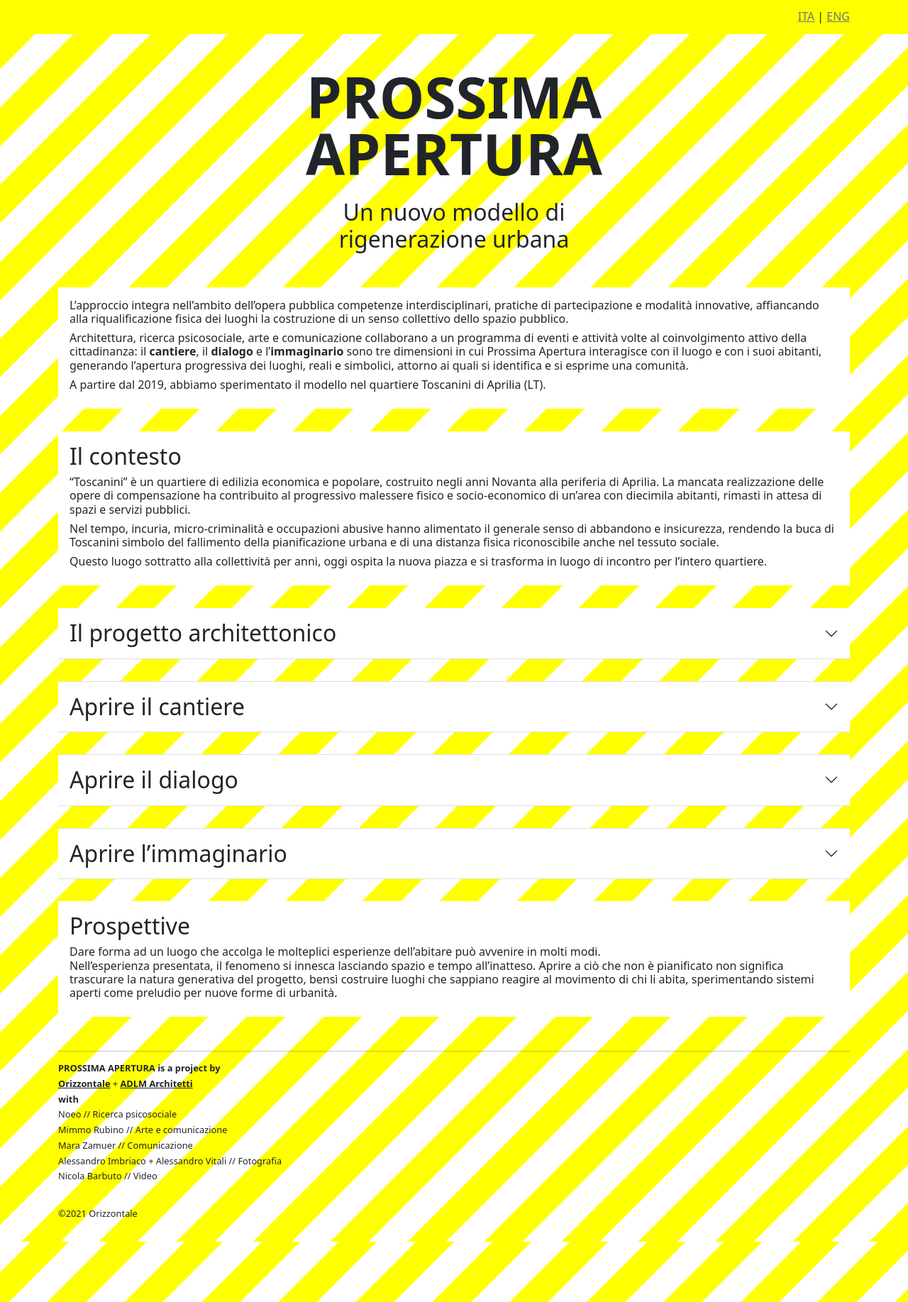
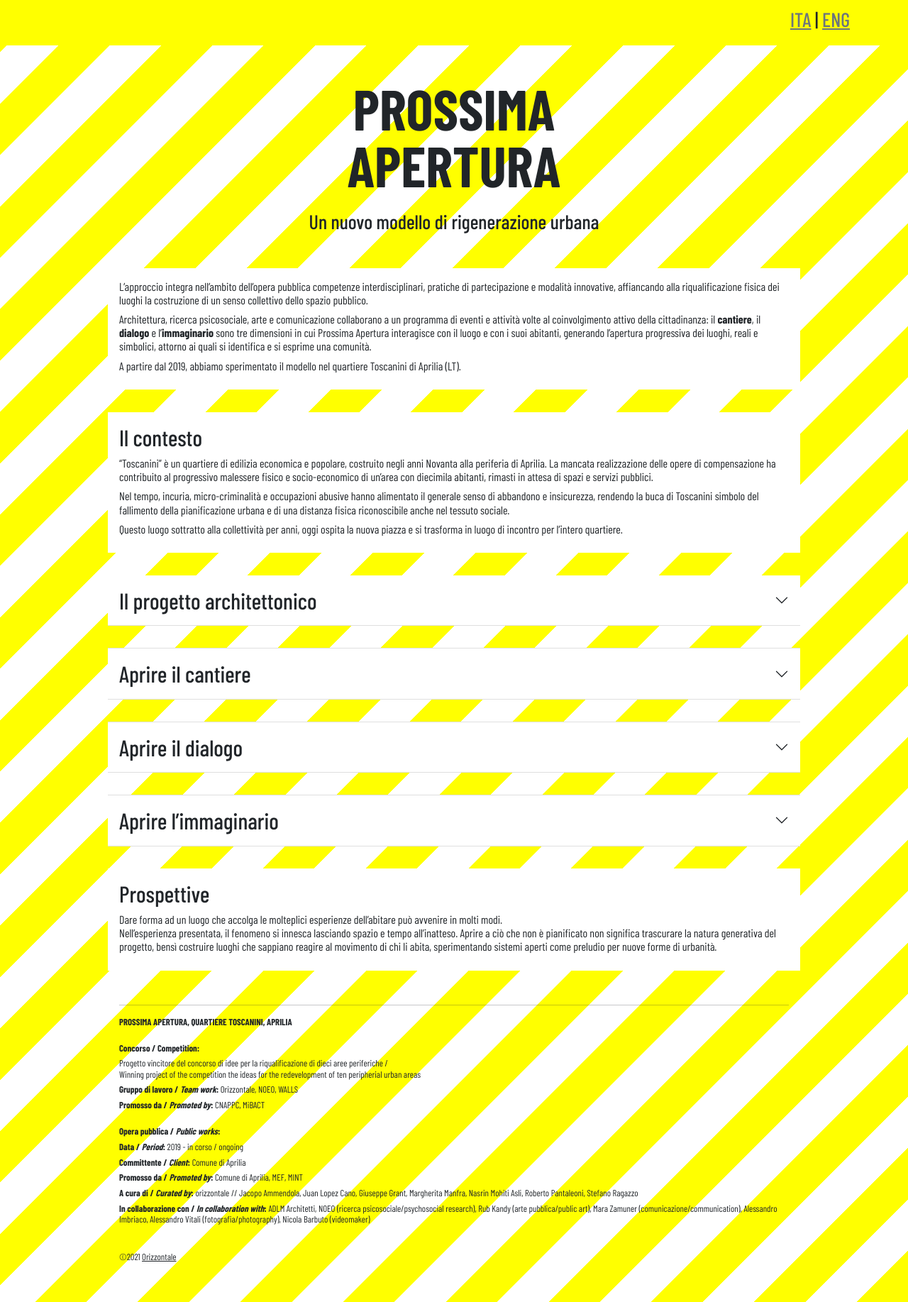
Before and after one commit to jacoping/prossimaapertura, a Jekyll site: the page built from index.html, in a window 1280 px wide. Shown: the whole page at 71% size. Built offline with Jekyll 4.4.1, drawn with Linux system fonts in a browser that asks for light colours; some web fonts are replaced.

Commit message:
font and footer

```diff
--- a/_includes/footer.html
+++ b/_includes/footer.html
@@ -1,19 +1,21 @@
-<footer class="mt-5 mb-2 smaller">
+<footer class="mt-5 mb-2 px-3 pb-3 smaller">
     <hr>
-    <p class="fw-bold">PROSSIMA APERTURA is a project by </p>
-    <p> <a class="fw-bold link-dark" target="_blank" href="https://www.orizzontale.org"> Orizzontale</a> +
-    <a class="fw-bold link-dark" target="_blank" href="http://www.adlmarchitetti.it/"> ADLM Architetti </a> </p>
-    <p class="fw-bold"> with </p>
-    <p> Noeo // Ricerca psicosociale</p>
-    <p> Mimmo Rubino // Arte e comunicazione </p>
-    <p> Mara Zamuer // Comunicazione </p>
-    <p> Alessandro Imbriaco + Alessandro Vitali // Fotografia </p>
-    <p> Nicola Barbuto // Video </p>
-
-
+    <p class="fw-bold">PROSSIMA APERTURA, QUARTIERE TOSCANINI, APRILIA </p>
+    <br>
+    <p class="fw-bold"> Concorso / Competition: </p>
+    <p> Progetto vincitore del concorso di idee per la riqualificazione di dieci aree periferiche /<br><en> Winning project of the competition the ideas for the redevelopment of ten peripherial urban areas </en></p>
+    <p> <b> Gruppo di lavoro / <i>Team work</i>:  </b>       Orizzontale, NOEO, WALLS </p>
+    <p> <b> Promosso da / <i>Promoted by</i>:     </b>       CNAPPC, MiBACT</p>
+    <br>
+    <p> <b> Opera pubblica / <i>Public works</i>:  </b>    </p>
+    <p> <b> Data / <i>Period</i>:  </b>     2019 - in corso / ongoing</p>
+    <p> <b> Committente / <i>Client</i>:  </b>     Comune di Aprilia</p>
+    <p> <b> Promosso da / <i>Promoted by</i>:  </b>     Comune di Aprilia, MEF, MINT</p>
+    <p> <b> A cura di / <i>Curated by</i>:  </b>     orizzontale // Jacopo Ammendola, Juan Lopez Cano, Giuseppe Grant, Margherita Manfra, Nasrin Mohiti Asli, Roberto Pantaleoni, Stefano Ragazzo</p>
+    <p> <b> In collaborazione con / <i>In collaboration with</i>:  </b>     ADLM Architetti, NOEO (ricerca psicosociale/psychosocial research), Rub Kandy (arte pubblica/public art), Mara Zamuner (comunicazione/communication), Alessandro Imbriaco, Alessandro Vitali (fotografia/photography), Nicola Barbuto (videomaker)</p>
     <br>
     <br>
-    <p>©2021 Orizzontale</p>
+    <p>©2021 <a class="link-dark" target="_blank" href="https://www.orizzontale.org"> Orizzontale</a></p>
 
 <div class="spacer2rem"></div>
 </footer>
--- a/_includes/head.html
+++ b/_includes/head.html
@@ -6,15 +6,22 @@
   <title>{{ site.title }}</title>
 
   <link href="/res/bootstrap.min.css" rel="stylesheet">
+  <link rel="preconnect" href="https://fonts.gstatic.com">
+  <link href="https://fonts.googleapis.com/css2?family=Barlow+Condensed:ital,wght@0,300;0,400;0,500;0,600;0,700;1,300;1,400;1,500;1,600;1,700&display=swap" rel="stylesheet">
 
   <style media="screen">
 
     body {
       line-height: 1.2;
+      font-family: 'Barlow Condensed', sans-serif;
     }
 
     p {
       margin-bottom: 0.5em;
+    }
+
+    .container-fluid {
+      max-width: 1000px;
     }
 
     .spacer2rem {
@@ -34,14 +41,19 @@
       font-size: inherit;
     }
 
+    .bg-yellow {
+      background-color: yellow;
+    }
 
-
+    .accordion-button:not(.collapsed) {
+      color: black;
+    }
 
 
 
     /* sriped background */
     :root {
-      --stripe-width: 3vw;
+      --stripe-width: 4vw;
     }
 
     .bg-stripes {
--- a/_includes/header.html
+++ b/_includes/header.html
@@ -1,8 +1,8 @@
 <header class="">
   <div class="spacer"></div>
   <h1 class="fw-bold mt-5 mb-4 text-center lh-1"><span class="j-double"> PROSSIMA<br>APERTURA <span></h1>
-  <h2 class="text-center mb-5 ">
+  <h3 class="text-center mb-5 ">
     {{ page.sottotitolo }}
-  </h2>
+  </h3>
   <div class="spacer"></div>
 </header>
--- a/_includes/navigation.html
+++ b/_includes/navigation.html
@@ -1,11 +1,11 @@
 <nav class="navbar navbar-light bg-yellow">
-  <div class="container justify-content-end" style="height: 2rem">
+  <div class="container justify-content-end" style="height: 3rem">
     <!--
     <button class="navbar-toggler" type="button" data-bs-toggle="offcanvas" data-bs-target="#offcanvasExample" aria-controls="navbarToggleExternalContent" aria-expanded="false" aria-label="Toggle navigation">
       <span class="navbar-toggler-icon"></span>
     </button>
     -->
-    <div class="">
+    <div class="h3">
       <a class="link-secondary" href="/">ITA</a>
       |
       <a class="link-secondary" href="/en/">ENG</a>
--- a/_layouts/home-nav.html
+++ b/_layouts/home-nav.html
@@ -5,7 +5,7 @@
 {% include navigation.html %}
 
 <body class="bg-stripes">
-  <div class="container">
+  <div class="container-fluid">
 
     {% include header.html %}
 
--- a/index.html
+++ b/index.html
@@ -1,6 +1,6 @@
 ---
 layout: home-nav
-sottotitolo: Un nuovo modello di <br> rigenerazione urbana
+sottotitolo: Un nuovo modello di rigenerazione urbana
 ---
 
 <div class="bg-white p-3">
```
Also changed, not shown: img/gallery_progetto/00 Alessandro Imbriaco.jpg (renamed from img/gallery_progetto/0 Alessandro Imbriaco.jpg), img/gallery_progetto/01 A. Imb.jpg (renamed from img/gallery_progetto/1 A. Imb.jpg), img/gallery_progetto/02 a.jpg (renamed from img/gallery_progetto/2 a.jpg), img/gallery_progetto/03 Alessandro Vitali.jpg (renamed from img/gallery_progetto/3 Alessandro Vitali.jpg), img/gallery_progetto/04 Ale Vitali.jpg (renamed from img/gallery_progetto/4 Ale Vitali.jpg), img/gallery_progetto/05 ale imb.jpg (renamed from img/gallery_progetto/5 ale imb.jpg), img/gallery_progetto/06 ale imb.jpg (renamed from img/gallery_progetto/6 ale imb.jpg), img/gallery_progetto/08 ale vitali.jpg (renamed from img/gallery_progetto/8 ale vitali.jpg), img/gallery_progetto/09 ale vit.jpg (renamed from img/gallery_progetto/9 ale vit.jpg), 1 other file.
